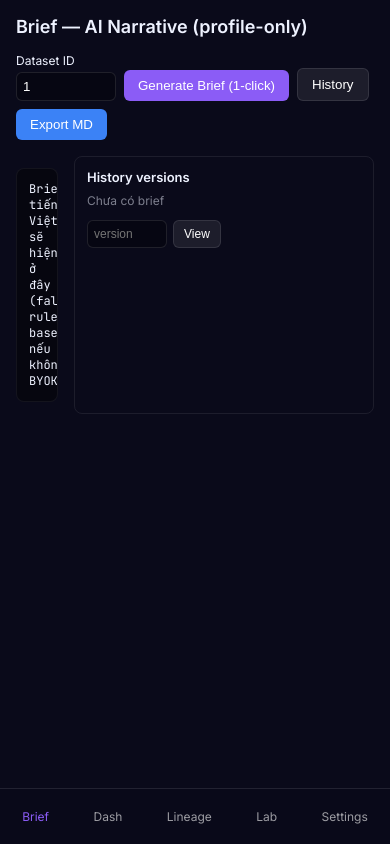
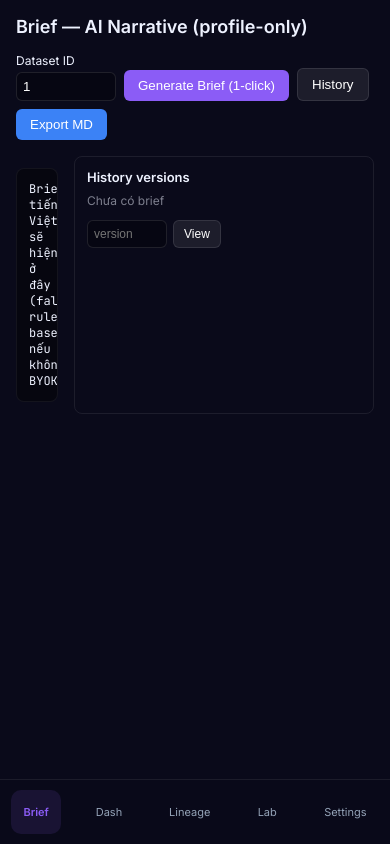
Before and after one commit to ndai30122006-creator/Data-Analytic-, a React (Vite) app in the folder frontend/mobile/: page /brief in a window 390 px wide. Built offline with nearby package versions, Linux system fonts and the light colour scheme.

Commit message:
style(D3): layout polish — DesktopShell 240px + MobileShell blur
- DesktopShell: 240px sticky, blur 12, active bg rgba(139,92,246,0.12) + radius-input, Inter 600
- MobileShell: blur 16, safe-area, min 44px touch, active bg tint, var(--border)

```diff
--- a/frontend/mobile/src/layout/MobileShell.tsx
+++ b/frontend/mobile/src/layout/MobileShell.tsx
@@ -10,11 +10,44 @@ const nav = [
 
 export default function MobileShell() {
   return (
-    <div style={{ display: "flex", flexDirection: "column", minHeight: "100vh" }}>
-      <main style={{ flex: 1, padding: 16, paddingBottom: 80 }}><Outlet /></main>
-      <nav style={{ position: "fixed", bottom: 0, left: 0, right: 0, display: "flex", justifyContent: "space-around", padding: "12px 0", background: "rgba(10,10,26,0.95)", borderTop: "1px solid rgba(255,255,255,0.1)", backdropFilter: "blur(12px)" }}>
+    <div style={{ display: "flex", flexDirection: "column", minHeight: "100vh", background: "var(--bg)" }}>
+      <main style={{ flex: 1, padding: 16, paddingBottom: 80 }}>
+        <Outlet />
+      </main>
+      <nav
+        style={{
+          position: "fixed",
+          bottom: 0,
+          left: 0,
+          right: 0,
+          display: "flex",
+          justifyContent: "space-around",
+          padding: "10px 0 calc(10px + env(safe-area-inset-bottom))",
+          background: "rgba(10,10,26,0.92)",
+          borderTop: "1px solid var(--border)",
+          backdropFilter: "blur(16px)",
+        }}
+      >
         {nav.map((n) => (
-          <NavLink key={n.to} to={n.to} style={({ isActive }) => ({ color: isActive ? "#8B5CF6" : "rgba(255,255,255,0.6)", textDecoration: "none", fontSize: 12, padding: "8px 12px", minWidth: 44, textAlign: "center" as const })}>
+          <NavLink
+            key={n.to}
+            to={n.to}
+            style={({ isActive }) => ({
+              color: isActive ? "var(--accent)" : "var(--text-muted)",
+              background: isActive ? "rgba(139,92,246,0.12)" : "transparent",
+              textDecoration: "none",
+              fontSize: 11,
+              fontWeight: isActive ? 600 : 400,
+              padding: "8px 12px",
+              minWidth: 44,
+              minHeight: 44,
+              display: "flex",
+              alignItems: "center",
+              justifyContent: "center",
+              borderRadius: "var(--radius-input)",
+              textAlign: "center" as const,
+            })}
+          >
             {n.label}
           </NavLink>
         ))}
```
Also changed, not shown: 1 other file (tests, documents, lock files or other folders).
